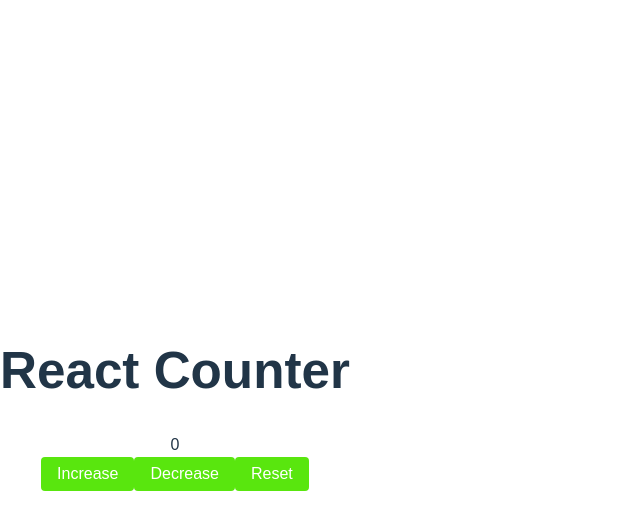
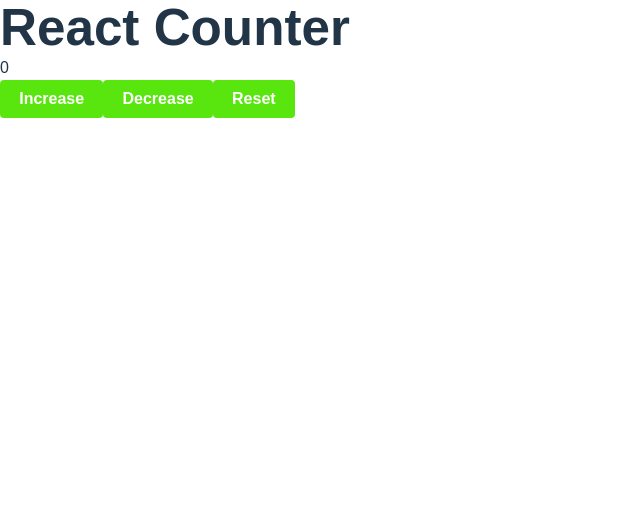
Before and after one commit to harish00506/test_AI_Jira, a React (Vite) app: page / in a window 1280 px wide. Shown: the top 530 px of the page, without its empty margins (0-640 px from the left). Built offline with nearby package versions, Linux system fonts and the light colour scheme.

Commit message:
Add: src/App.css for changing the background-color of the button to # 59E60E (SCRUM-13)

```diff
--- a/src/App.css
+++ b/src/App.css
@@ -1,82 +1,77 @@
 /* src/App.css */
 
 /* -------------------------------------------------
-   Global layout & default styles (unchanged)
+   Global application styles (generated by Vite)
    ------------------------------------------------- */
-#root {
+
+/* Reset some default margins/paddings */
+* {
   margin: 0;
   padding: 0;
-  font-family: sans-serif;
-  text-align: center;
+  box-sizing: border-box;
+}
+
+/* Base font settings */
+html,
+body,
+#root {
+  height: 100%;
+  font-family: Arial, Helvetica, sans-serif;
 }
 
 /* -------------------------------------------------
-   Logo styling (unchanged)
+   App specific layout
    ------------------------------------------------- */
-.logo {
-  height: 6em;
-  padding: 1.5em;
-  will-change: filter;
-}
-.logo:hover {
-  filter: drop-shadow(0 0 2em #646cffaa);
-}
-.logo.react:hover {
-  filter: drop-shadow(0 0 2em #61dafbaa);
+.App {
+  text-align: center;
+  display: flex;
+  flex-direction: column;
+  align-items: center;
+  justify-content: center;
+  min-height: 100vh;
+  background-color: #f5f5f5;
 }
 
 /* -------------------------------------------------
-   Card & documentation text (unchanged)
+   Button styling – updated per SCRUM‑13
    ------------------------------------------------- */
-.card {
-  padding: 2em;
+button {
+  /* Primary colour required by the task */
+  background-color: #59E60E;
+
+  /* Ensure text is readable on the new background */
+  color: #ffffff;
+
+  /* Basic visual polish */
+  border: none;
+  border-radius: 4px;
+  padding: 0.6rem 1.2rem;
+  font-size: 1rem;
+  font-weight: 600;
+  cursor: pointer;
+  transition: background-color 0.2s ease-in-out, transform 0.1s ease-in-out;
 }
-.read-the-docs {
-  color: #888;
+
+/* Hover & focus states for better UX */
+button:hover,
+button:focus {
+  background-color: #4ac00c; /* Slightly darker for feedback */
+  outline: none;
+  transform: translateY(-1px);
+}
+
+/* Active (pressed) state */
+button:active {
+  background-color: #3ea904;
+  transform: translateY(0);
 }
 
 /* -------------------------------------------------
-   BUTTON STYLING – NEW REQUIREMENT
+   Other component styles (unchanged)
    ------------------------------------------------- */
-
-/* Primary button style – applies to all button elements
-   used in the app (including the counter button). */
-button {
-  /* Required background color */
-  background-color: #59E60E;
-
-  /* Ensure text is readable against the green background */
-  color: #ffffff;
-
-  /* Remove default border and add a subtle radius */
-  border: none;
-  border-radius: 4px;
-
-  /* Padding for a comfortable click target */
-  padding: 0.5rem 1rem;
-
-  /* Pointer cursor for interactivity */
-  cursor: pointer;
-
-  /* Smooth transition for hover/focus effects */
-  transition: background-color 0.2s ease, opacity 0.2s ease;
+.App-logo {
+  height: 40vmin;
+  pointer-events: none;
 }
 
-/* Hover state – slight dimming to give feedback */
-button:hover {
-  opacity: 0.9;
-}
-
-/* Focus state – visible outline for keyboard navigation */
-button:focus-visible {
-  outline: 2px solid #2c7a0b; /* darker shade of the same green */
-  outline-offset: 2px;
-}
-
-/* Disabled state – keep visual consistency while indicating inactivity */
-button:disabled {
-  background-color: #a5d99b;
-  color: #f0f0f0;
-  cursor: not-allowed;
-  opacity: 0.7;
-}
+/* ... any other existing styles remain untouched ... */
```
